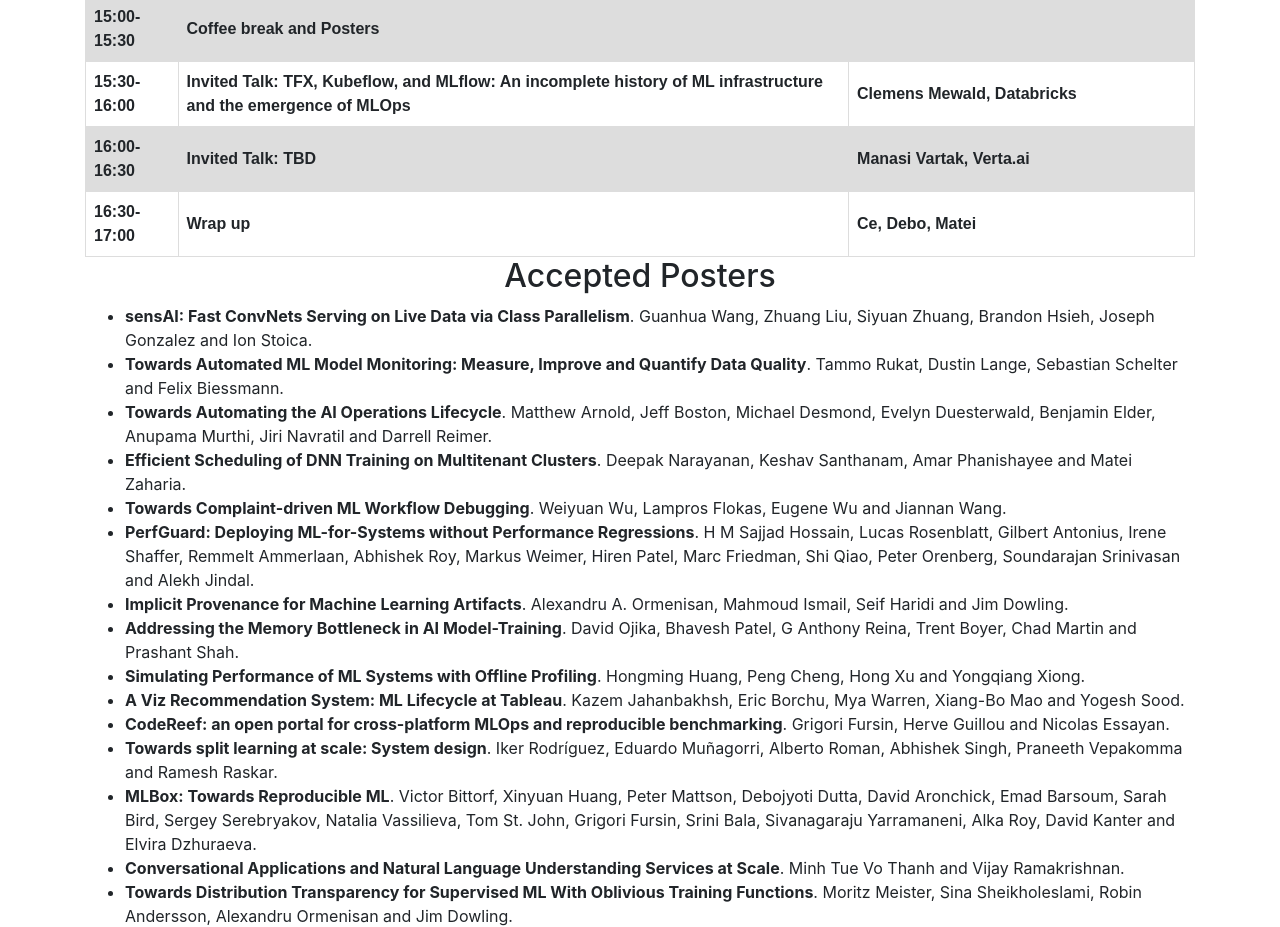
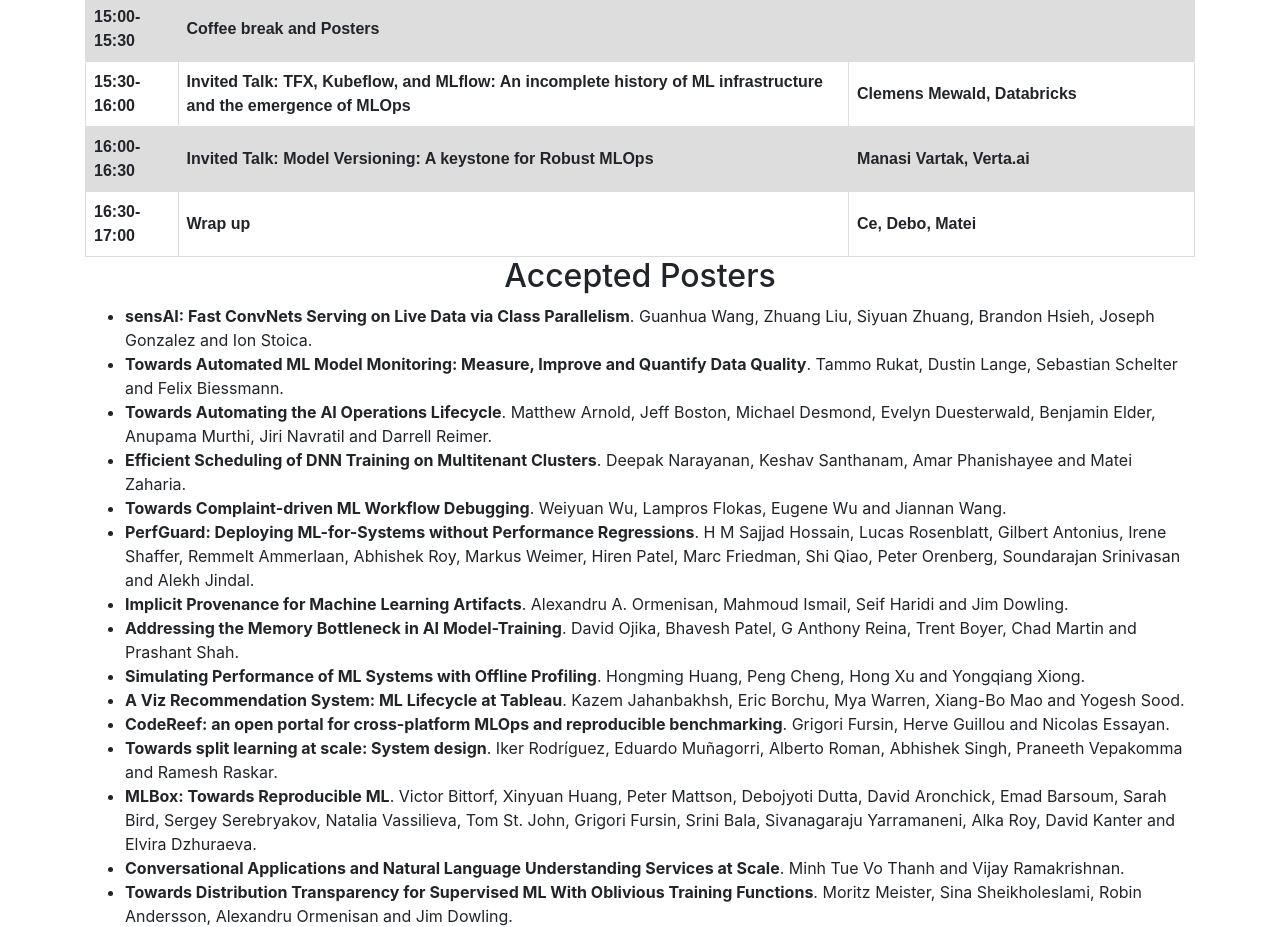
Before and after one commit to mlops-systems/mlops-systems.github.io, a plain HTML site: page index.html in a window 1280 px wide. Shown: the part 2567-3494 px from the top of the page. Drawn offline with nearby package versions, Linux system fonts and the light colour scheme.

Commit message:
updated Manasi's talk

```diff
--- a/index.html
+++ b/index.html
@@ -155,7 +155,7 @@
                 <th>14:30-15:00</th> <th>Invited Talk: ML Engineering: Emergence, Evolution, and Lessons Learned from Google's Production ML Pipelines</th> <th>Alkis (Neoklis) Polyzotis, Google</th> </tr>
                 <th>15:00-15:30</th> <th>Coffee break and Posters</th> <th></th> </tr>
                 <th>15:30-16:00</th> <th>Invited Talk: TFX, Kubeflow, and MLflow: An incomplete history of ML infrastructure and the emergence of MLOps</th> <th>Clemens Mewald, Databricks</th> </tr>
-                <th>16:00-16:30</th> <th>Invited Talk: TBD</th> <th>Manasi Vartak, Verta.ai</th> </tr>
+                <th>16:00-16:30</th> <th>Invited Talk: Model Versioning: A keystone for Robust MLOps</th> <th>Manasi Vartak, Verta.ai</th> </tr>
                 <th>16:30-17:00</th> <th>Wrap up</th> <th>Ce, Debo, Matei</th> </tr>
             </table>
 
```
